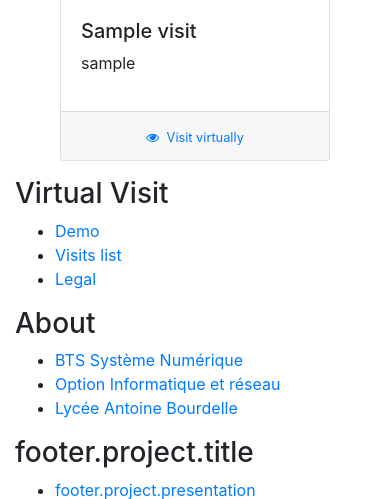
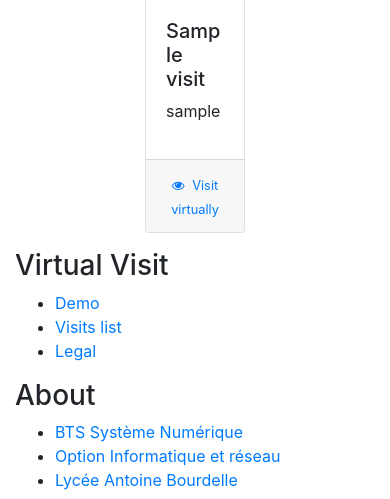
Before and after one commit to VisiteVirtuelle/VisiteVirtuelle-Symfony, a Symfony app: template templates/Visit/list.html.twig in a window 390 px wide. Shown: the part 275-774 px from the top of the page. Run offline with Twig, Linux system fonts and the light colour scheme; the template is opened without the code that fills it: most values are stand-ins (such as "Sample title", 1, 10 or a date in 2020); some libraries are stand-ins or nearby versions.

Commit message:
[FIX] Supprision de style inutile et mise ne place des colonne responsive

```diff
--- a/templates/Visit/list.html.twig
+++ b/templates/Visit/list.html.twig
@@ -4,7 +4,7 @@
 {% block main %}
     <div class="row">
         {% for visit in visits %}
-            <div class="col-4 py-3 mx-auto" style="min-width: 300px;min-height: 300px;">
+            <div class="col-4 py-3 mx-auto col-lg-4 col-md-6 col-sm-12" >
                 <div class="card" style="width:100%;height:100%;">
                     <a href="{{ path('visit_show', {'id': visit.id}) }}">
                         <img src="{{ asset("visit/" ~ visit.id ~ "/cover.jpg") }}" class="card-img-top" style="height:200px;">
```
